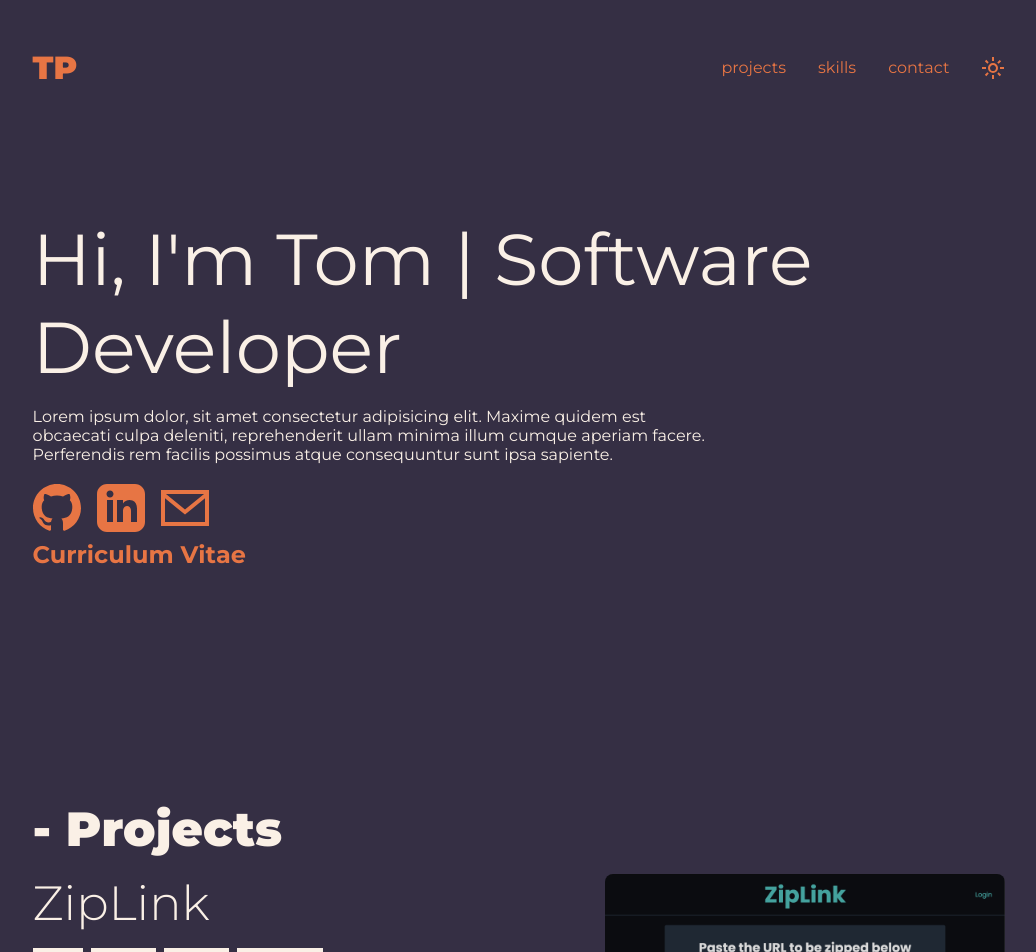
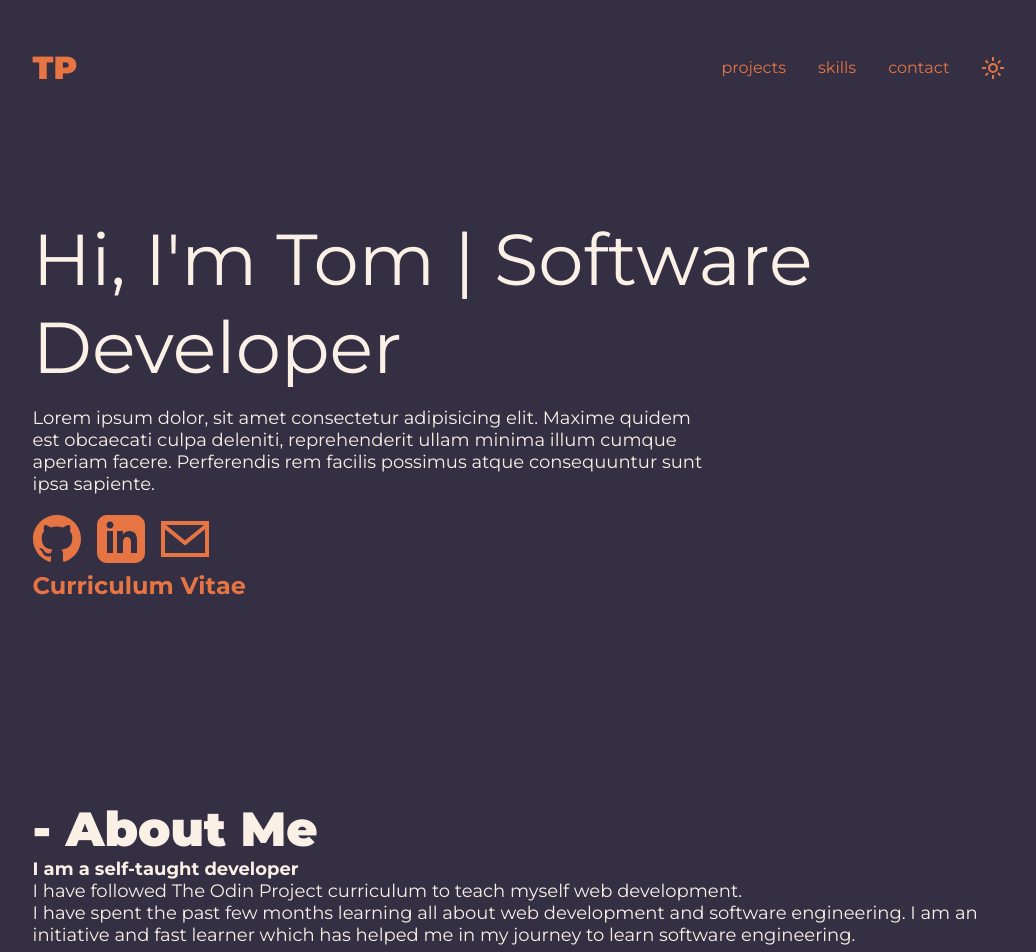
Before and after one commit to Tom-Pierce/portfolio, a React (Vite) app: page / in a window 1280 px wide. Shown: the top 952 px of the page, without its empty margins (121-1157 px from the left). Built offline with nearby package versions, Linux system fonts and the light colour scheme.

Commit message:
about me section

```diff
--- a/src/App.jsx
+++ b/src/App.jsx
@@ -6,6 +6,7 @@ import Footer from "./components/Footer";
 import Intro from "./components/Intro";
 import Projects from "./components/Projects";
 import Contact from "./components/Contact";
+import AboutMe from "./components/AboutMe";
 import { createContext, useEffect, useState } from "react";
 export const ThemeContext = createContext();
 
@@ -26,6 +27,7 @@ function App() {
         <Header />
         <Intro />
       </div>
+      <AboutMe />
       <Projects />
       <Contact />
       <Footer />
--- /dev/null
+++ b/src/components/AboutMe.jsx
@@ -0,0 +1,21 @@
+import styles from "../css/AboutMe.module.css";
+
+const AboutMe = () => {
+  return (
+    <section id="about-me">
+      <h2 className={styles.title}>- About Me</h2>
+      <p className={styles.bold}>I am a self-taught developer</p>
+      <p>
+        I have followed The Odin Project curriculum to teach myself web
+        development.
+      </p>
+      <p>
+        I have spent the past few months learning all about web development and
+        software engineering. I am an initiative and fast learner which has
+        helped me in my journey to learn software engineering.
+      </p>
+    </section>
+  );
+};
+
+export default AboutMe;
--- a/src/components/ProjectCard.jsx
+++ b/src/components/ProjectCard.jsx
@@ -30,7 +30,9 @@ const ProjectCard = ({
             );
           })}
         </ul>
-        <div className={styles.description}>{description}</div>
+        <div className={styles.description}>
+          <p>{description}</p>
+        </div>
         <div className={styles.links}>
           <a href={github} className={styles.link}>
             source code
--- /dev/null
+++ b/src/css/AboutMe.module.css
@@ -0,0 +1,8 @@
+.title {
+  font-weight: 900;
+  font-size: 3rem;
+}
+
+.bold {
+  font-weight: bold;
+}
--- a/src/css/index.css
+++ b/src/css/index.css
@@ -21,6 +21,14 @@ body {
   color: var(--text);
 }
 
+section {
+  margin-bottom: 5rem;
+}
+
+p {
+  font-size: 18px;
+}
+
 a {
   color: var(--accent);
 }
```
